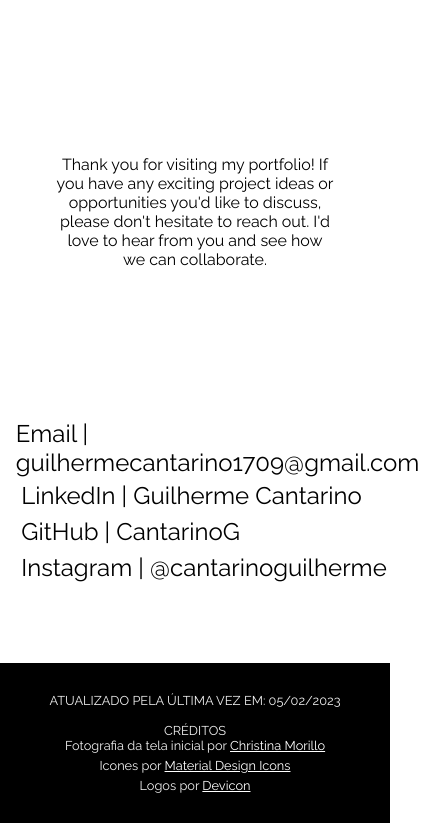
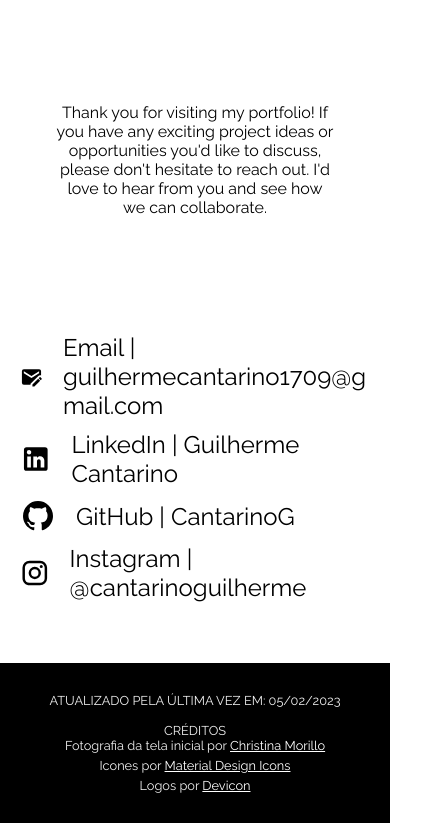
Before and after one commit to CantarinoG/personal-portfolio, a React (Create React App) app: page / in a window 390 px wide. Shown: the part 5824-6647 px from the top of the page, 425 px wide, since content can reach past the window. Built offline with nearby package versions, Linux system fonts and the light colour scheme.

Commit message:
Fix responsiveness issue

```diff
--- a/src/styles/Contact.css
+++ b/src/styles/Contact.css
@@ -24,6 +24,9 @@
 
 .contact-component ul {
     list-style-type: none;
+    display: flex;
+    flex-direction: column;
+    gap: 10px;
 }
 
 .contact-component ul li:hover {
@@ -36,6 +39,7 @@
 }
 
 .contact-component ul li a {
+    overflow-wrap: anywhere;
     display: flex;
     align-items: center;
     gap: 20px;
```
